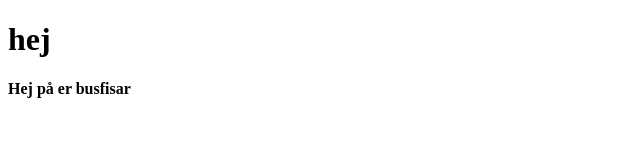
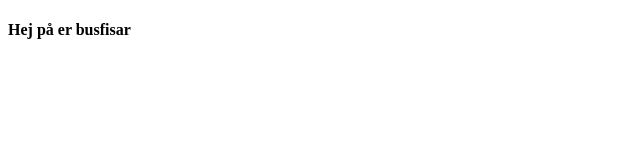
Before and after one commit to DanielleHam/Hej, a plain HTML site: page index.html in a window 1280 px wide. Shown: the whole page, without its empty margins (0-640 px from the left). Drawn offline with Linux system fonts and the light colour scheme.

Commit message:
Inte hej

```diff
--- a/index.html
+++ b/index.html
@@ -7,7 +7,6 @@
     <title>Document</title>
 </head>
 <body>
-    <h1>hej</h1>
     <h4>Hej på er busfisar</h4>
 </body>
 </html>
```
